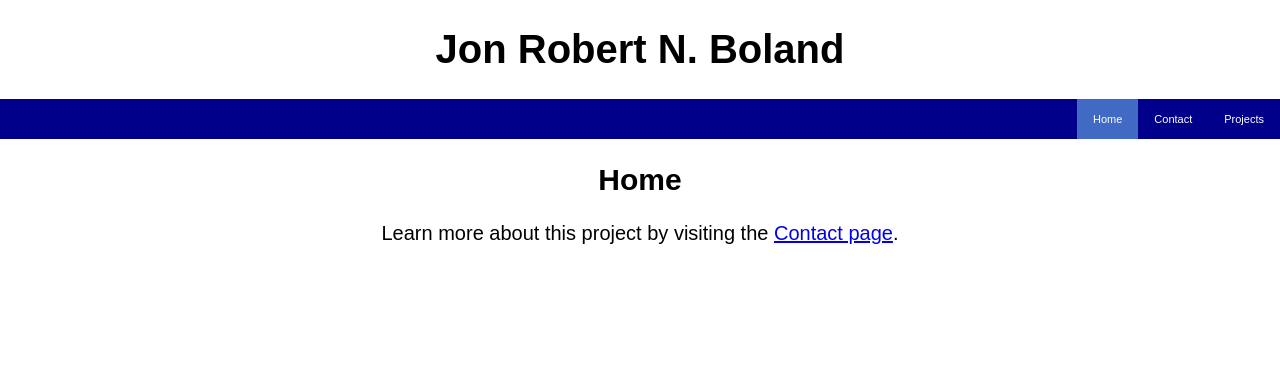
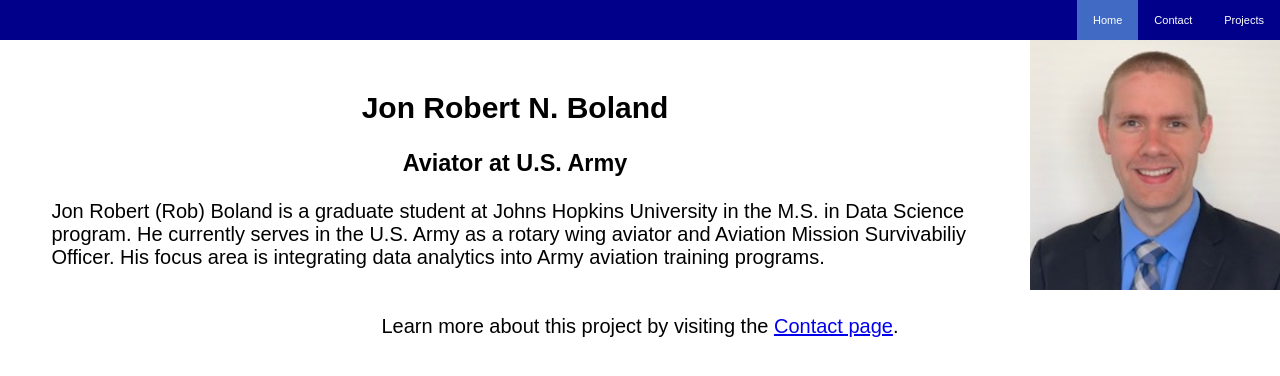
Before and after one commit to rob-boland/jhu_software_concepts, a Flask app: page / in a window 1280 px wide. Shown: the top 376 px of the page. Run offline with Flask 3, Linux system fonts and the light colour scheme.

Commit message:
Improved home.html template

```diff
--- a/Module_1/run.py
+++ b/Module_1/run.py
@@ -10,5 +10,3 @@ app.register_blueprint(pages.bp)
 if __name__ == "__main__":
     # Run locally in debug mode
     app.run(host="0.0.0.0", port=5000, debug=True)
-
-#adding a comment for git
--- a/Module_1/static/styles.css
+++ b/Module_1/static/styles.css
@@ -35,3 +35,25 @@
   .navigation a.active:hover {
     background-color: rgb(111, 145, 218);
   }
+
+  .bio-container {
+    display: flex;
+    align-items: center;
+    justify-content: space-between;
+  }
+
+  .bio-headers {
+    flex: 1;
+    text-align: center;
+  }
+
+  .bio-content {
+    text-align: left;
+    margin: 0 auto;
+    max-width: 90%;
+  }
+
+  .bio-pic {
+    max-width: 250px;
+    height: auto;
+  }
--- a/Module_1/templates/base.html
+++ b/Module_1/templates/base.html
@@ -5,7 +5,6 @@
   <link rel="stylesheet" href="{{ url_for('static', filename='styles.css' )}}">
 </head>
 <body>
-<h1>Jon Robert N. Boland</h1>
 {% include ("_navigation.html") %}
 <section>
   <header>
--- a/Module_1/templates/pages/home.html
+++ b/Module_1/templates/pages/home.html
@@ -1,7 +1,20 @@
 {% extends 'base.html' %}
 
 {% block header %}
-  <h2>{% block title %}Home{% endblock title %}</h2>
+  <div class="bio-container">
+    <div class="bio-headers">
+      <h1>{% block title %}Jon Robert N. Boland{% endblock title %}</h1>
+      <h3>Aviator at U.S. Army</h3>
+      <p class="bio-content">
+        Jon Robert (Rob) Boland is a graduate student at Johns Hopkins University in the M.S. in Data Science program.
+        He currently serves in the U.S. Army as a rotary wing aviator and Aviation Mission Survivabiliy Officer. His focus area is
+        integrating data analytics into Army aviation training programs.
+      </p>
+    </div>
+    <div>
+      <img src ="{{ url_for('static', filename='images/Boland_pic.jpg') }}" alt="Image of Jon Robert Boland" class="bio-pic">
+    </div>
+  </div>
 {% endblock header %}
 
 {% block content %}
```
Also changed, not shown: Module_1/static/images/Boland_Pic.jpg (added).
